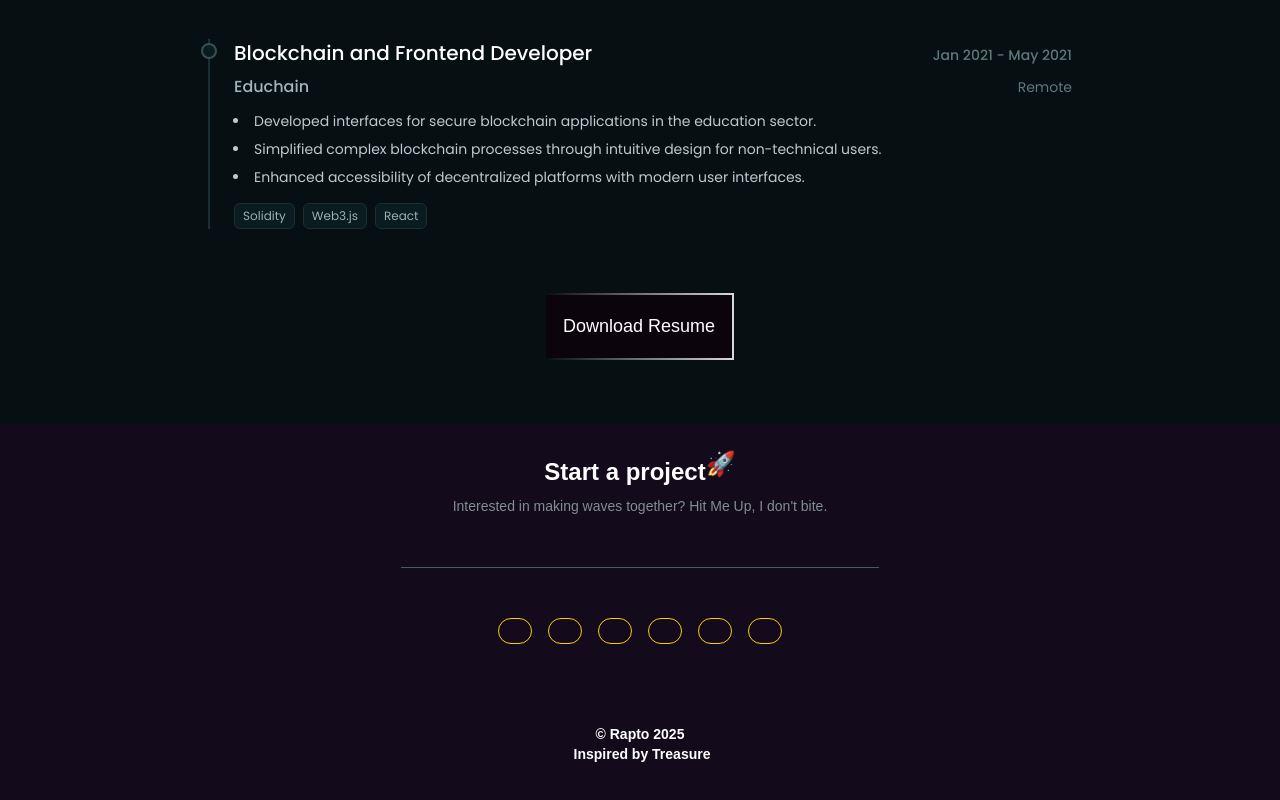
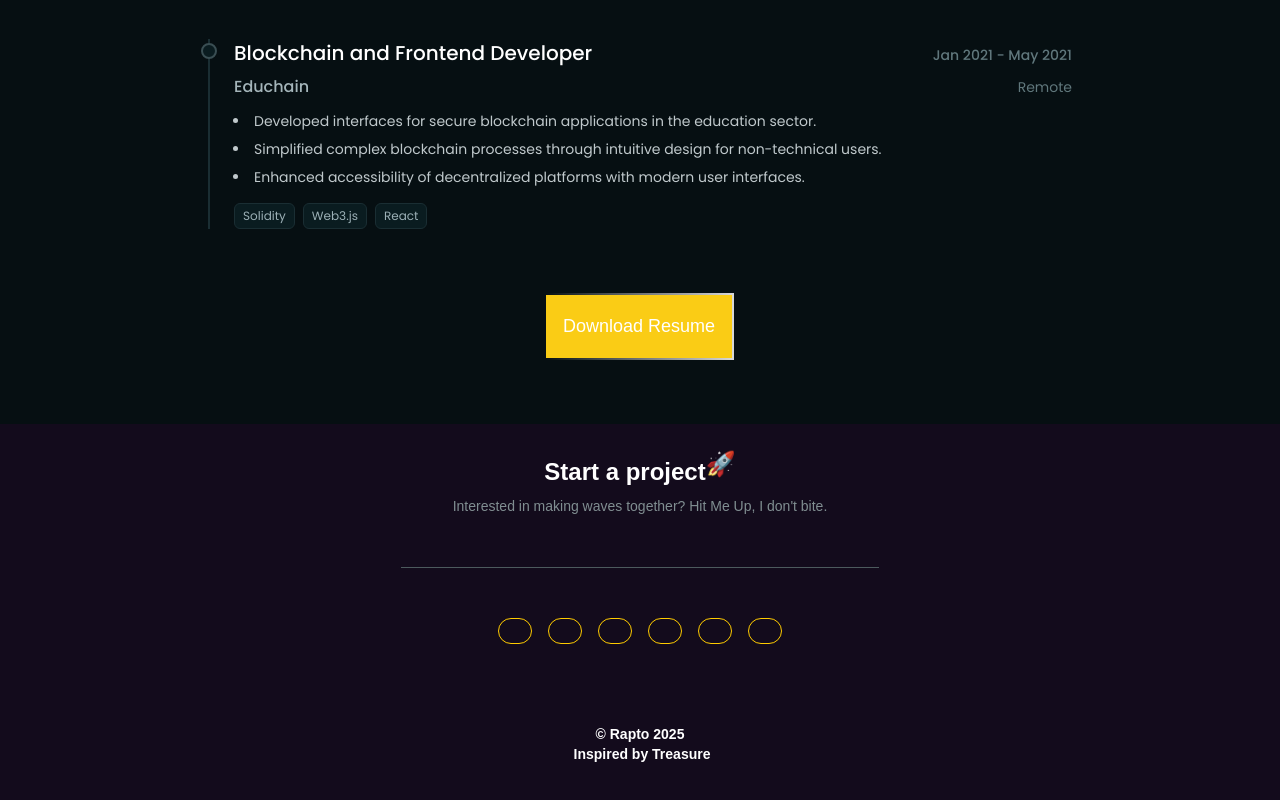
Before and after one commit to heyrapto/portfolio-, a React (Vite) app: page / in a window 1280 px wide. Shown: the part 5819-6619 px from the top of the page. Built offline with nearby package versions, Linux system fonts and the light colour scheme.

Commit message:
Update Resume.tsx

```diff
--- a/src/pages/Resume.tsx
+++ b/src/pages/Resume.tsx
@@ -34,7 +34,7 @@ const Resume = ({ pdfUrl, fileName, buttonText }: ResumeProps) => {
         onClick={downloadPDF}
         className="cursor-pointer bg-gradient-to-r max-w-[197px] lg:max-w-[252px] to-[#D9D9D9] from-[#D9D9D900] py-0.5 pr-0.5"
       >
-        <p className="bg-[#0b040c] px-[17px] py-[18px] font-medium text-[18px] font-clash">
+        <p className="bg-yellow-400 px-[17px] py-[18px] font-medium text-[18px] font-clash">
           {buttonText || "Download PDF"}
         </p>
       </span>
```
